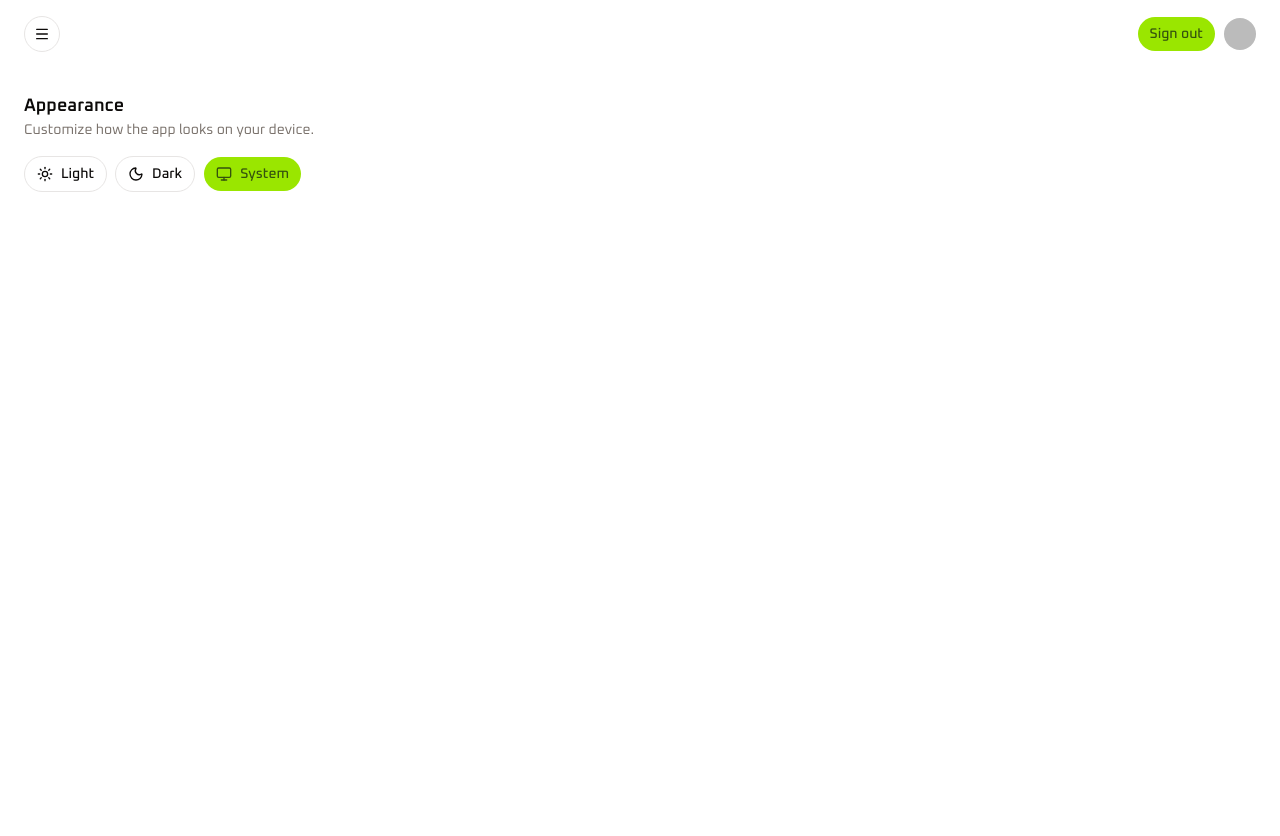
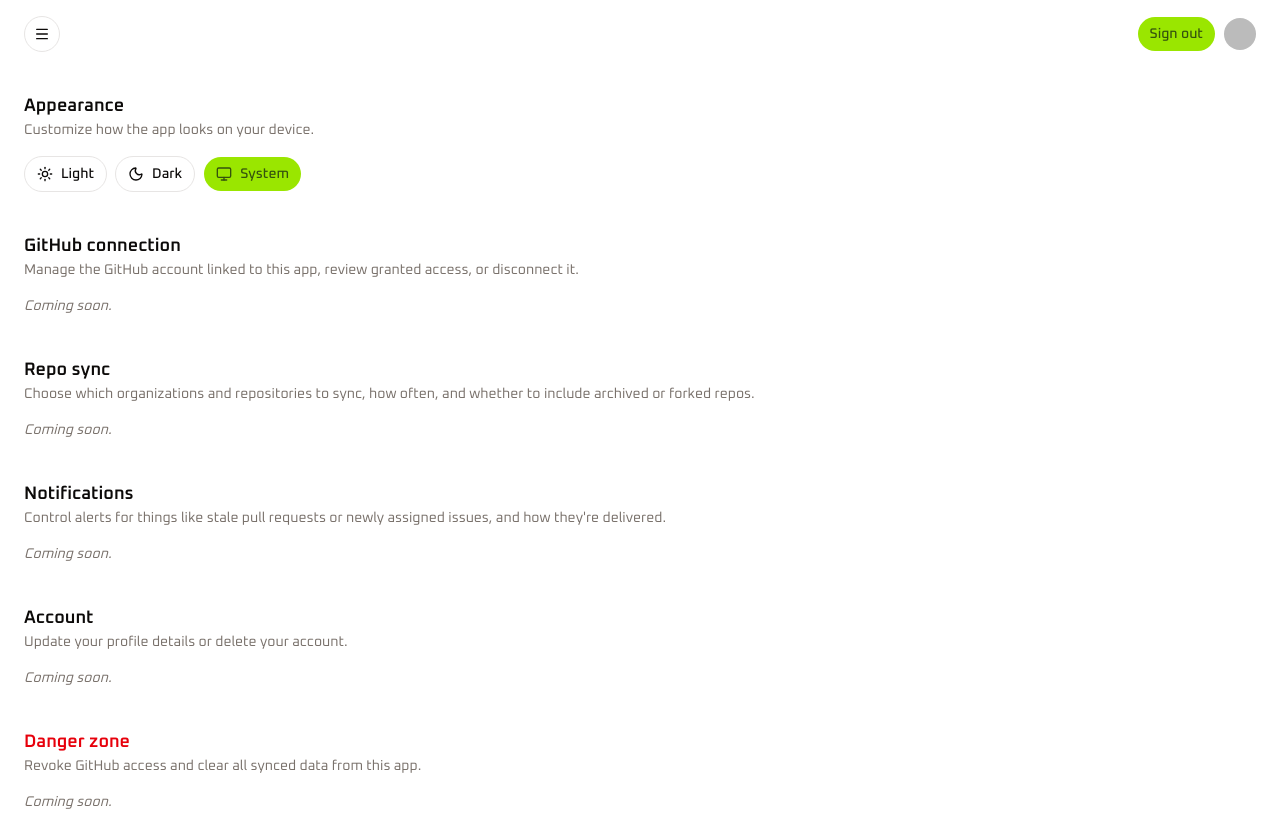
Before and after one commit to ryan-bibb/github-organizer, a Next.js app: page /settings in a window 1280 px wide. Before the commit the page ends 800 px from the top, so only its background shows below. Built offline with nearby package versions, Linux system fonts and the light colour scheme; no server answers; sample sign-in values are in the browser's storage.

Commit message:
chore(settings): stub out settings options for future reference

```diff
--- a/app/(auth)/settings/page.tsx
+++ b/app/(auth)/settings/page.tsx
@@ -2,7 +2,7 @@ import { AppearanceSettings } from "@/components/appearance-settings";
 
 export default async function Settings() {
   return (
-    <div className="p-6">
+    <div className="flex flex-col gap-10 p-6">
       <section>
         <h2 className="text-lg font-semibold">Appearance</h2>
         <p className="text-muted-foreground text-sm">
@@ -12,6 +12,59 @@ export default async function Settings() {
           <AppearanceSettings />
         </div>
       </section>
+
+      <section>
+        <h2 className="text-lg font-semibold">GitHub connection</h2>
+        <p className="text-muted-foreground text-sm">
+          Manage the GitHub account linked to this app, review granted access,
+          or disconnect it.
+        </p>
+        <div className="mt-4 text-muted-foreground text-sm italic">
+          Coming soon.
+        </div>
+      </section>
+
+      <section>
+        <h2 className="text-lg font-semibold">Repo sync</h2>
+        <p className="text-muted-foreground text-sm">
+          Choose which organizations and repositories to sync, how often, and
+          whether to include archived or forked repos.
+        </p>
+        <div className="mt-4 text-muted-foreground text-sm italic">
+          Coming soon.
+        </div>
+      </section>
+
+      <section>
+        <h2 className="text-lg font-semibold">Notifications</h2>
+        <p className="text-muted-foreground text-sm">
+          Control alerts for things like stale pull requests or newly assigned
+          issues, and how they&apos;re delivered.
+        </p>
+        <div className="mt-4 text-muted-foreground text-sm italic">
+          Coming soon.
+        </div>
+      </section>
+
+      <section>
+        <h2 className="text-lg font-semibold">Account</h2>
+        <p className="text-muted-foreground text-sm">
+          Update your profile details or delete your account.
+        </p>
+        <div className="mt-4 text-muted-foreground text-sm italic">
+          Coming soon.
+        </div>
+      </section>
+
+      <section>
+        <h2 className="text-lg font-semibold text-destructive">Danger zone</h2>
+        <p className="text-muted-foreground text-sm">
+          Revoke GitHub access and clear all synced data from this app.
+        </p>
+        <div className="mt-4 text-muted-foreground text-sm italic">
+          Coming soon.
+        </div>
+      </section>
     </div>
   );
 }
```
Also changed, not shown: 1 other file (tests, documents, lock files or other folders).
